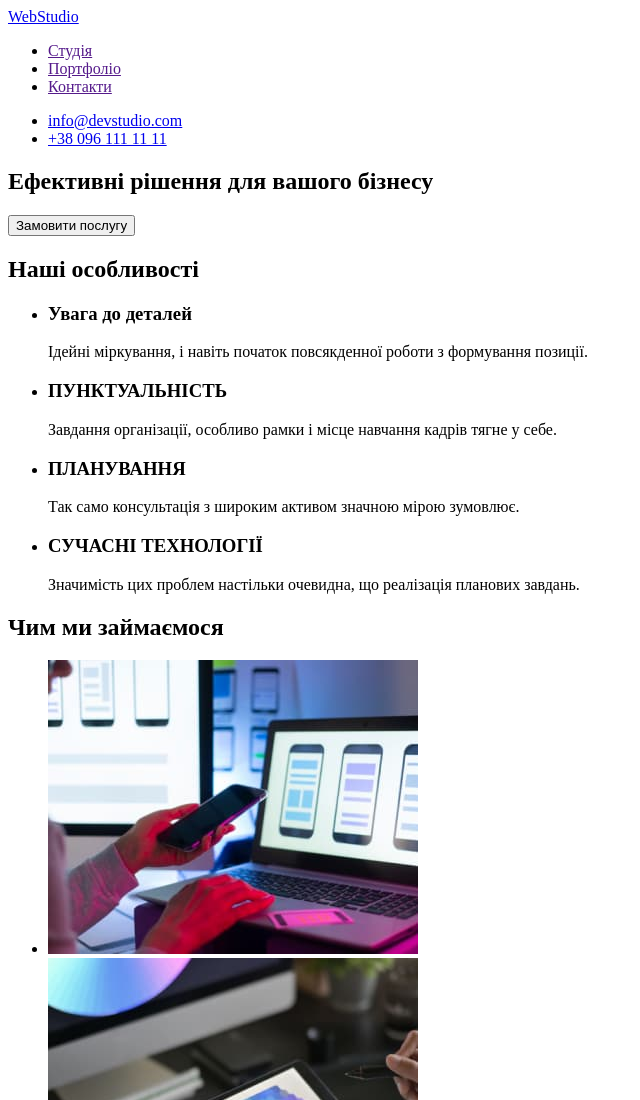
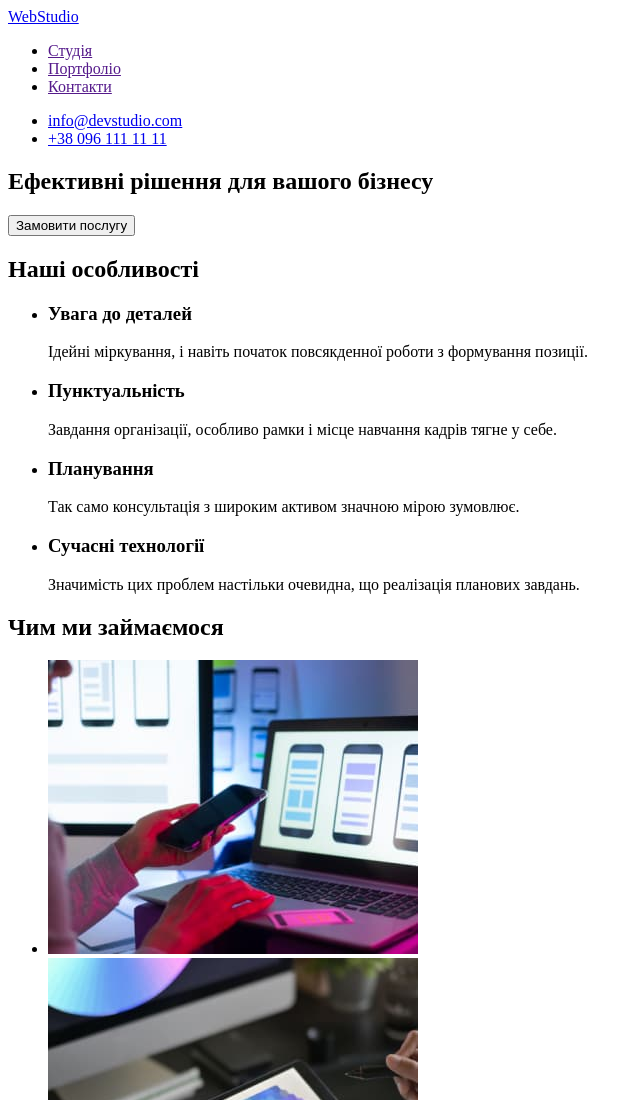
Before and after one commit to Dikhtiar-Tania96/-goit-markup-hw-01, a plain HTML site: page index.html in a window 1280 px wide. Shown: the top 1100 px of the page, without its empty margins (0-640 px from the left). Drawn offline with Linux system fonts and the light colour scheme.

Commit message:
Редагування заголовків

```diff
--- a/index.html
+++ b/index.html
@@ -37,15 +37,15 @@
             <p>Ідейні міркування, і навіть початок повсякденної роботи з формування позиції.</p>
         </li>
         <li>
-            <h3>ПУНКТУАЛЬНІСТЬ</h3>
+            <h3>Пунктуальність</h3>
             <p>Завдання організації, особливо рамки і місце навчання кадрів тягне у себе.</p>
         </li>
         <li>
-            <h3>ПЛАНУВАННЯ</h3>
+            <h3>Планування</h3>
             <p>Так само консультація з широким активом значною мірою зумовлює.</p>
         </li>
         <li>
-            <h3>СУЧАСНІ ТЕХНОЛОГІЇ</h3>
+            <h3>Сучасні технології</h3>
             <p>Значимість цих проблем настільки очевидна, що реалізація планових завдань.</p>
         </li>
     </ul>
```
